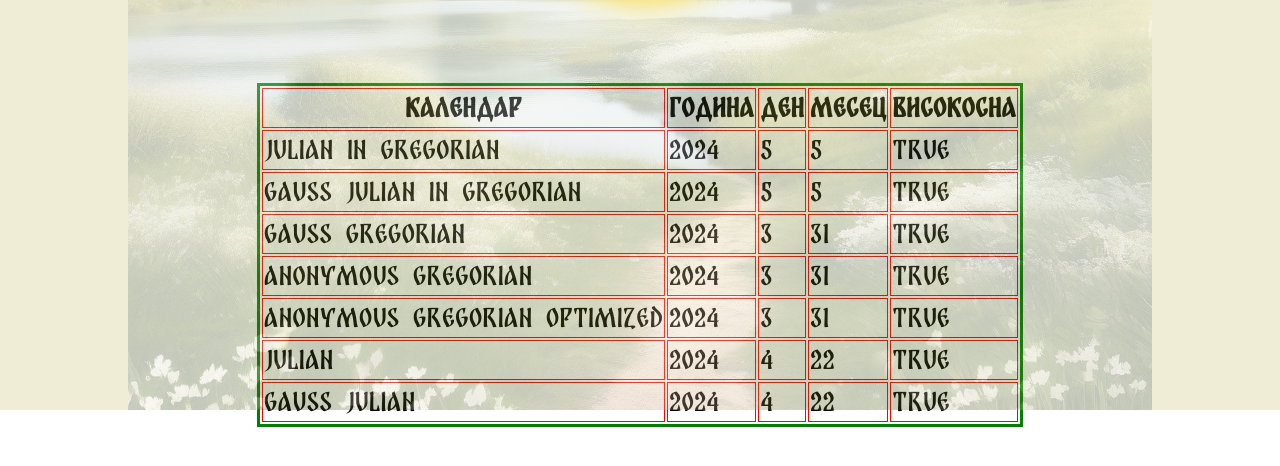
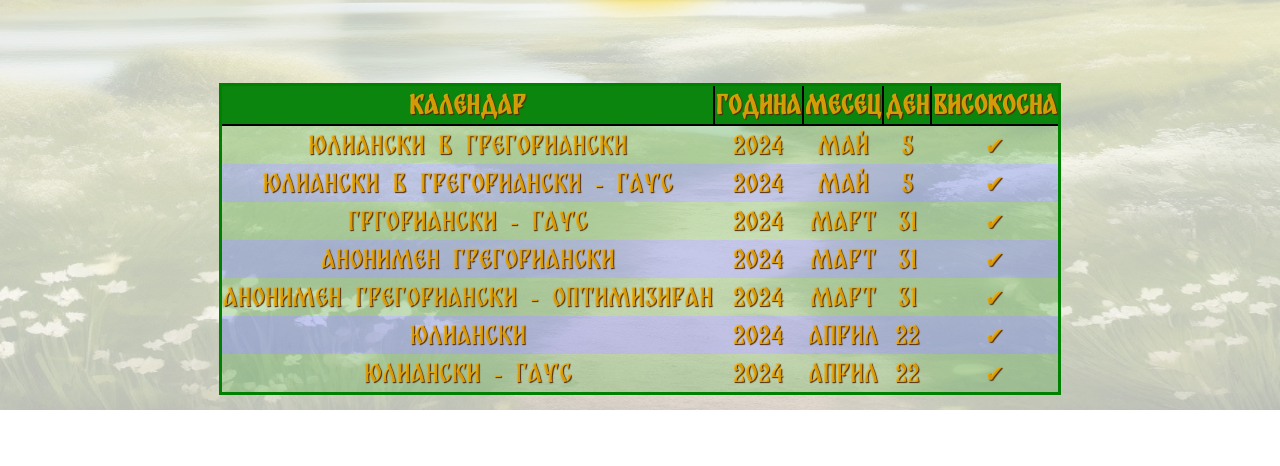
Before and after one commit to b-angelov/Dynamic-Orthodox-Calendar-Works, a plain HTML site: page docs/index.html in a window 1280 px wide. Shown: the part 390-856 px from the top of the page. After the commit the page ends 833 px from the top, so only its background shows below. Drawn offline with Linux system fonts and the light colour scheme.

Commit message:
updating pages

```diff
--- a/docs/assets/app.js
+++ b/docs/assets/app.js
@@ -6,6 +6,27 @@ function logics(){
     const templateRow = tableBodyElement.querySelector("tr")
     const modes = ["JulianInGregorian","GaussJulianInGregorian","GaussGregorian","AnonymousGregorian","AnonymousGregorianOptimized","Julian","GaussJulian"]
     templateRow.remove()
+    let lang = "bg"
+
+    const translations = {
+        bg:{
+            year: "година",
+            day: "ден",
+            month:"месец",
+            calendar:"календар",
+            leap:"високосна",
+            JulianInGregorian:"юлиански в грегориански",
+            GaussJulianInGregorian:"юлиански в грегориански - гаус",
+            GaussGregorian:" гргориански - гаус",
+            AnonymousGregorian:"анонимен грегориански",
+            AnonymousGregorianOptimized:" анонимен грегориански - оптимизиран",
+            Julian:"юлиански",
+            GaussJulian:"юлиански - гаус",
+            months:[null,"януари","февруари","март","април","май","юни","юли","август","септември","октомври","ноември","декември"],
+            bools:{true:"✔",false:"X"}
+
+        }
+    }
 
     function addRow(year,month,day,calendar,leap){
         const newRow = templateRow.cloneNode(true)
@@ -16,7 +37,8 @@ function logics(){
 
     function addData(year,mode){
         const {month,day,leap} = new EasterCalculus(year,mode)
-        addRow(year,month,day,mode.match(/[A-Z]?[a-z]*/gm).filter(el=>el).join(" "),leap)
+        // addRow(year,month,day,mode.match(/[A-Z]?[a-z]*/gm).filter(el=>el).join(" "),leap)
+        addRow(year,translations[lang].months[month],day,translations[lang][mode],translations[lang].bools[leap])
     }
 
     modes.forEach(mode=>addData(Number(yearHolder.textContent),mode))
--- a/docs/index.html
+++ b/docs/index.html
@@ -19,8 +19,8 @@
             <tr>
                 <th>Календар</th>
                 <th>Година</th>
+                <th>Месец</th>
                 <th>Ден</th>
-                <th>Месец</th>
                 <th>Високосна</th>
             </tr>
             </thead>
--- a/docs/styles/styles.css
+++ b/docs/styles/styles.css
@@ -22,6 +22,7 @@ body, table, ul {
     padding: 0;
     margin: 0;
     box-sizing: border-box;
+    text-transform: lowercase;
 }
 
 body:before{
@@ -34,6 +35,8 @@ body:before{
     background-image: url("../images/background.jpg");
     background-position: center;
     background-repeat:no-repeat ;
+    z-index: -1;
+    background-size: 190vh 100%;
 }
 
 body > * {
@@ -125,9 +128,28 @@ body .nav .egg {
 
 body main table{
     border:3px solid green;
-    flex-wrap: wrap;
+    text-transform:capitalize;
+    border-collapse: collapse;
+    text-shadow: #502706 1px 1px 1px;
+    color: rgba(243, 176, 9, 0.83);
+}
+
+body main table thead tr{
+    background: #0b850d;
+}
+
+body main table thead th{
+    border: 2px solid black;
+}
+
+body main table tbody tr:nth-child(even){
+    background: rgba(72, 101, 244, 0.29);
+}
+body main table tbody tr:nth-child(odd){
+    background: rgba(31, 156, 14, 0.22);
 }
 
 body main table td,body main table th{
-    border: 1px solid red;
+    text-transform: lowercase;
+    text-align: center;
 }
```
